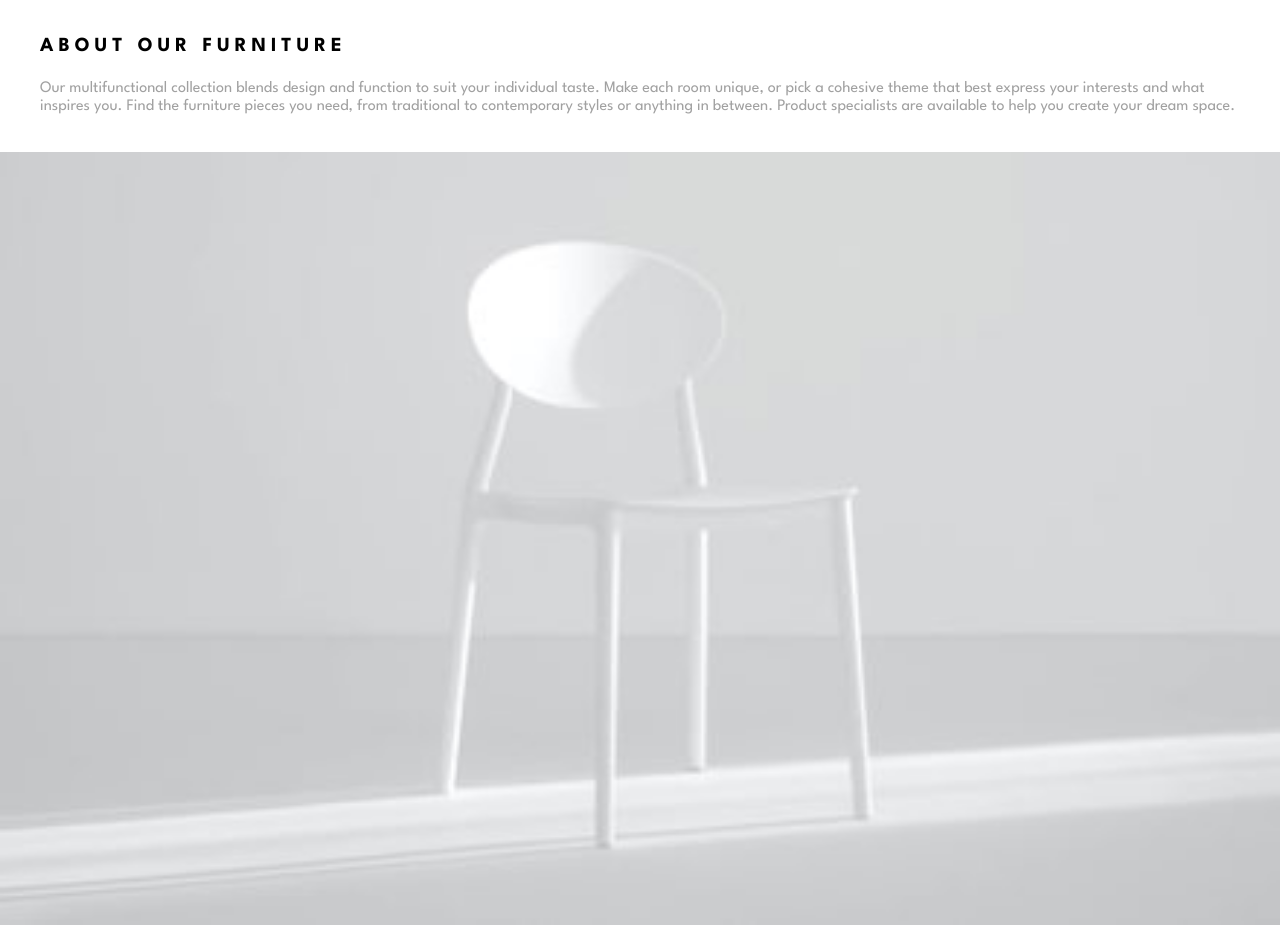
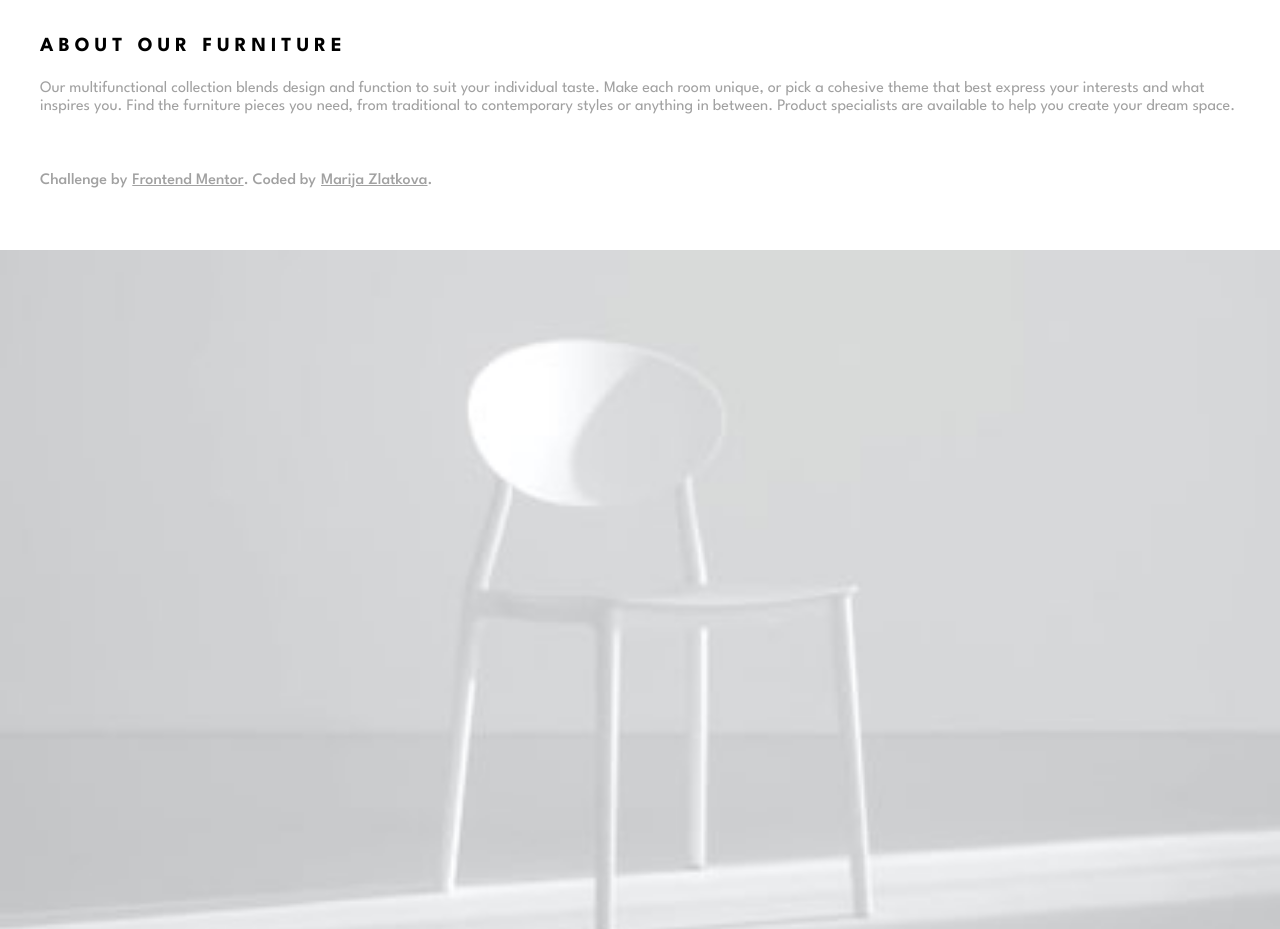
Before and after one commit to marijazlatkova/room-homepage, a React (Vite) app: page / in a window 1280 px wide. Shown: the part 2320-3249 px from the top of the page. Built offline with nearby package versions, Linux system fonts and the light colour scheme.

Commit message:
contact: component and styles

```diff
--- a/src/App.jsx
+++ b/src/App.jsx
@@ -2,6 +2,7 @@ import { Nav } from "./components/Nav/Nav";
 import { Home } from "./components/Home/Home";
 import { Shop } from "./components/Shop/Shop";
 import { About } from "./components/About/About";
+import { Contact } from "./components/Contact/Contact";
 
 const App = () => {
   return (
@@ -10,7 +11,9 @@ const App = () => {
       <Home>
         <Shop />
       </Home>
-      <About />
+      <About>
+        <Contact />
+      </About>
     </div>
   );
 };
--- a/src/components/About/About.jsx
+++ b/src/components/About/About.jsx
@@ -1,7 +1,7 @@
 import { aboutData } from "../../data/texts";
 import styles from "./About.module.scss";
 
-export const About = () => {
+export const About = ({ children }) => {
   return (
     <div id="about">
       {aboutData.map((data, i) => (
@@ -13,6 +13,7 @@ export const About = () => {
           <div className={styles.aboutDetails}>
             <h1 className={styles.aboutTitle}>{data.title}</h1>
             <p className={styles.aboutText}>{data.text}</p>
+            <div className={styles.contact}>{children}</div>
           </div>
           <img
             className={`${styles.aboutImage} ${styles.light}`}
--- /dev/null
+++ b/src/components/Contact/Contact.jsx
@@ -0,0 +1,27 @@
+import styles from "./Contact.module.scss";
+
+export const Contact = () => {
+  return (
+    <div id="contact">
+      <div className={styles.attribution}>
+        Challenge by
+        <a
+          className={styles.link}
+          href="https://www.frontendmentor.io/challenges/room-homepage-BtdBY_ENq/hub"
+          target="_blank"
+        >
+          Frontend Mentor
+        </a>
+        . Coded by
+        <a
+          className={styles.link}
+          href="https://github.com/marijazlatkova"
+          target="_blank"
+        >
+          Marija Zlatkova
+        </a>
+        .
+      </div>
+    </div>
+  );
+};
--- /dev/null
+++ b/src/components/Contact/Contact.module.scss
@@ -0,0 +1,23 @@
+.attribution {
+  padding: 40px 0;
+  font-size: 16px;
+  font-weight: 500;
+  line-height: 18px;
+  color: hsl(0, 0%, 63%);
+
+  .link {
+    color: hsl(0, 0%, 63%);
+    cursor: pointer;
+    margin-left: 5px;
+
+    &:hover {
+      color: hsl(0, 0%, 27%);
+    }
+  }
+}
+
+@media screen and (min-width: 1440px) {
+  .attribution {
+    padding: 20px 0;
+  }
+}
```
